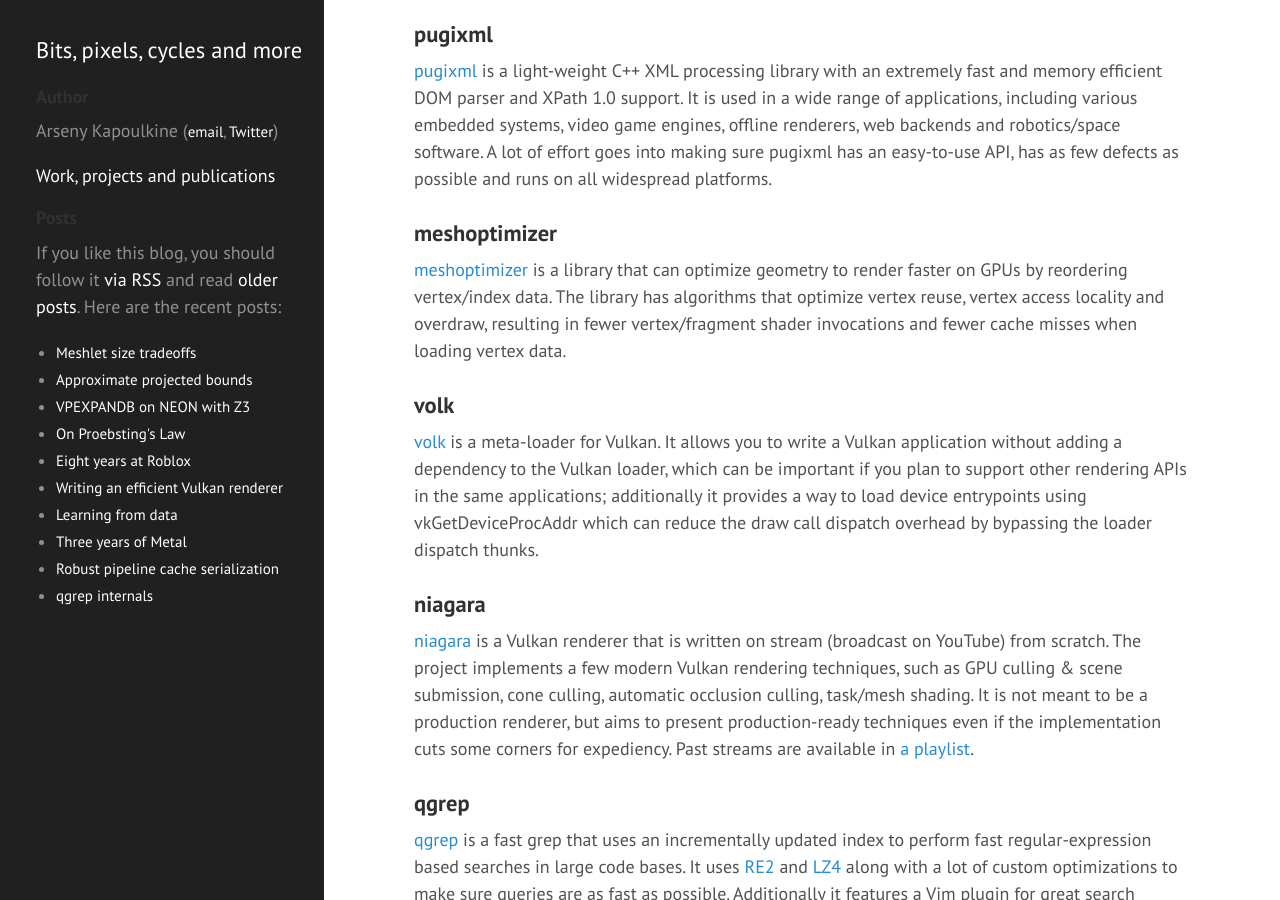
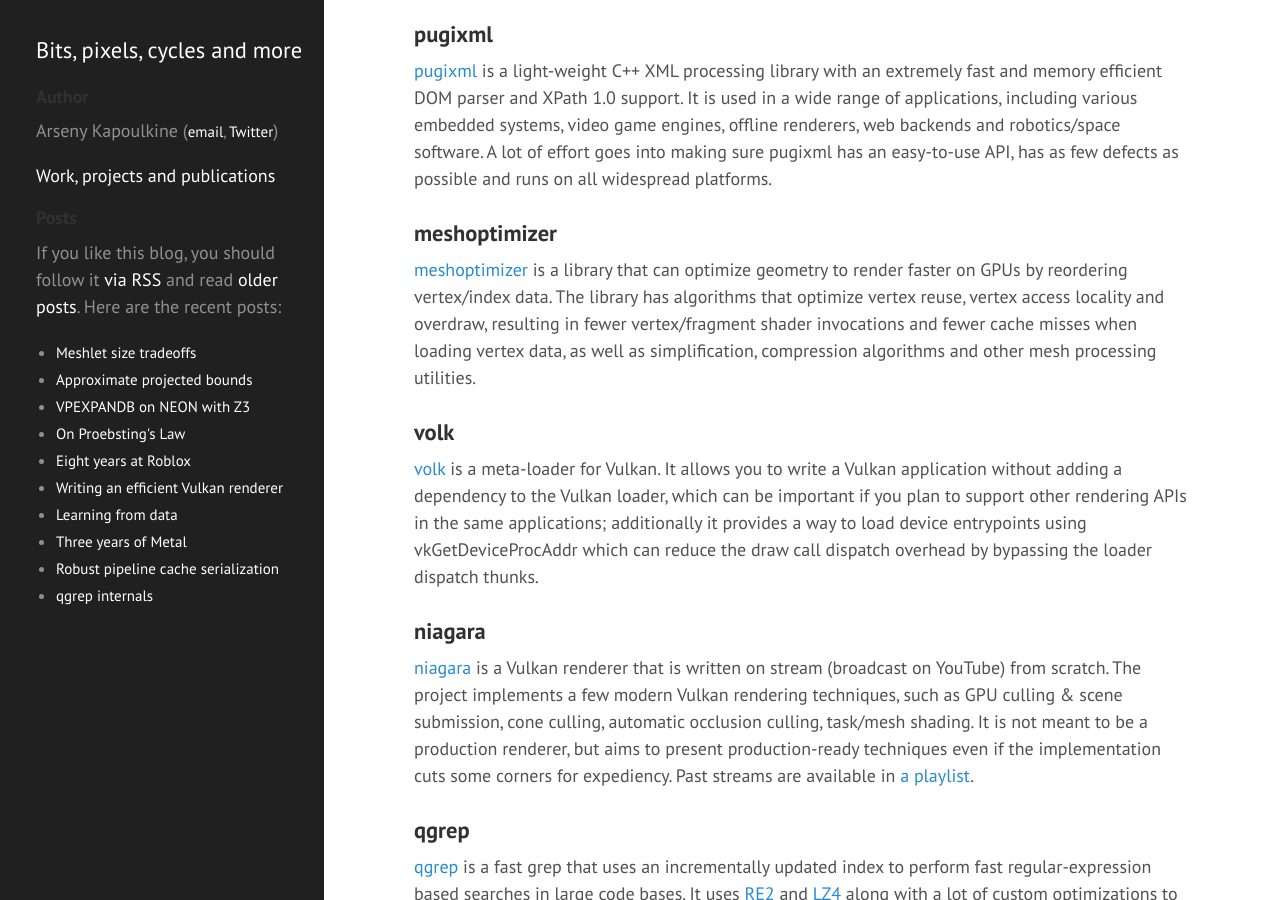
Before and after one commit to zeux/zeux.github.io, a Jekyll site: the page built from about.md, in a window 1280 px wide and 900 px high, scrolled down 523 px. Built offline with Jekyll 4.4.1, drawn with Linux system fonts in a browser that asks for light colours.

Commit message:
Enhance meshoptimizer about a little

```diff
--- a/about.md
+++ b/about.md
@@ -34,7 +34,7 @@
 
 ### meshoptimizer
 
-[meshoptimizer](http://github.com/zeux/meshoptimizer) is a library that can optimize geometry to render faster on GPUs by reordering vertex/index data. The library has algorithms that optimize vertex reuse, vertex access locality and overdraw, resulting in fewer vertex/fragment shader invocations and fewer cache misses when loading vertex data.
+[meshoptimizer](http://github.com/zeux/meshoptimizer) is a library that can optimize geometry to render faster on GPUs by reordering vertex/index data. The library has algorithms that optimize vertex reuse, vertex access locality and overdraw, resulting in fewer vertex/fragment shader invocations and fewer cache misses when loading vertex data, as well as simplification, compression algorithms and other mesh processing utilities.
 
 ### volk
 
```
